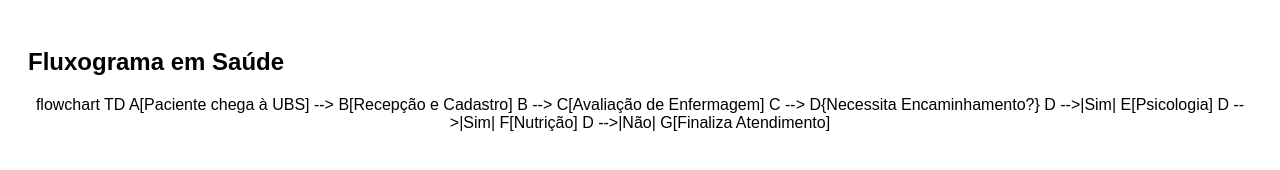
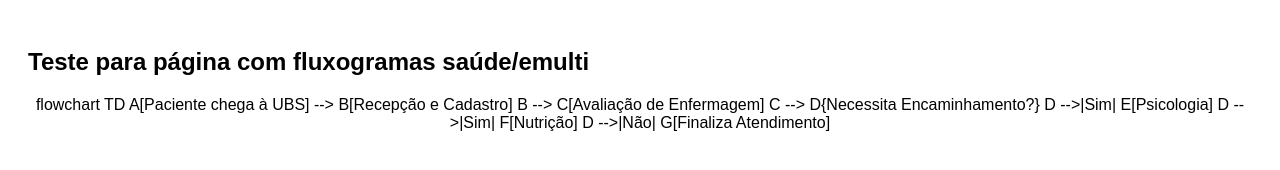
Before and after one commit to jeanpsicologiaemulti/emultiaraquari, a plain HTML site: page index.html in a window 1280 px wide. Drawn offline with Linux system fonts and the light colour scheme.

Commit message:
Update index.html

```diff
--- a/index.html
+++ b/index.html
@@ -14,7 +14,7 @@
   </style>
 </head>
 <body>
-  <h2>Fluxograma em Saúde</h2>
+  <h2> Teste para página com fluxogramas saúde/emulti</h2>
 
   <div class="mermaid">
     flowchart TD
```
